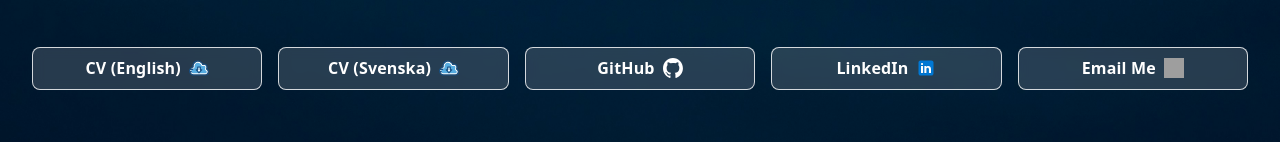
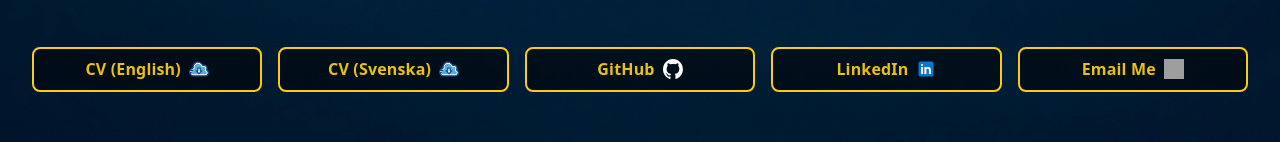
Before and after one commit to NikyAviator/nikolai-kocev-v2, a React (Vite) app in the folder frontend/: page / in a window 1280 px wide. Shown: the part 747-889 px from the top of the page. Built offline with nearby package versions, Linux system fonts and the light colour scheme; grey boxes are pictures that could not be loaded.

Commit message:
improved btns contrast, works on all layouts now

```diff
--- a/frontend/src/styles.css
+++ b/frontend/src/styles.css
@@ -6,7 +6,6 @@
 /* ── Button: contact/social row ─────────────────────────────────────────── */
 @layer components {
   .btn-contact {
-    /* Shape & spacing */
     border-radius: 0.5rem;
     padding: 0.55rem 1rem;
     font-weight: 600;
@@ -17,27 +16,28 @@
       color 0.15s ease,
       border-color 0.15s ease;
 
-    /* Light mode: white fill, visible border, dark text */
-    background-color: rgba(255, 255, 255, 0.15);
-    border: 1.5px solid rgba(255, 255, 255, 0.8);
-    color: #ffffff;
-    backdrop-filter: blur(6px);
+    /* Light mode: yellow text + border to pop against the dark background image */
+    background-color: rgba(0, 0, 0, 0.5);
+    border: 2px solid #facc15;
+    color: #ecc00e;
   }
 
   .btn-contact:hover {
-    background-color: rgba(255, 255, 255, 0.3);
-    border-color: #ffffff;
+    background-color: rgba(250, 204, 21, 0.15);
+    border-color: #fde047;
+    color: #fde047;
   }
 
-  /* Dark mode: subtle dark fill, white border, white text */
+  /* Dark mode: same yellow — consistent brand feel */
   :where(.dark, .dark *) .btn-contact {
-    background-color: rgba(255, 255, 255, 0.08);
-    border: 1.5px solid rgba(255, 255, 255, 0.35);
-    color: #f3f4f6;
+    background-color: rgba(0, 0, 0, 0.15);
+    border: 2px solid #facc15;
+    color: #facc15;
   }
 
   :where(.dark, .dark *) .btn-contact:hover {
-    background-color: rgba(255, 255, 255, 0.15);
-    border-color: rgba(255, 255, 255, 0.7);
+    background-color: rgba(250, 204, 21, 0.15);
+    border-color: #fde047;
+    color: #fde047;
   }
 }
```
